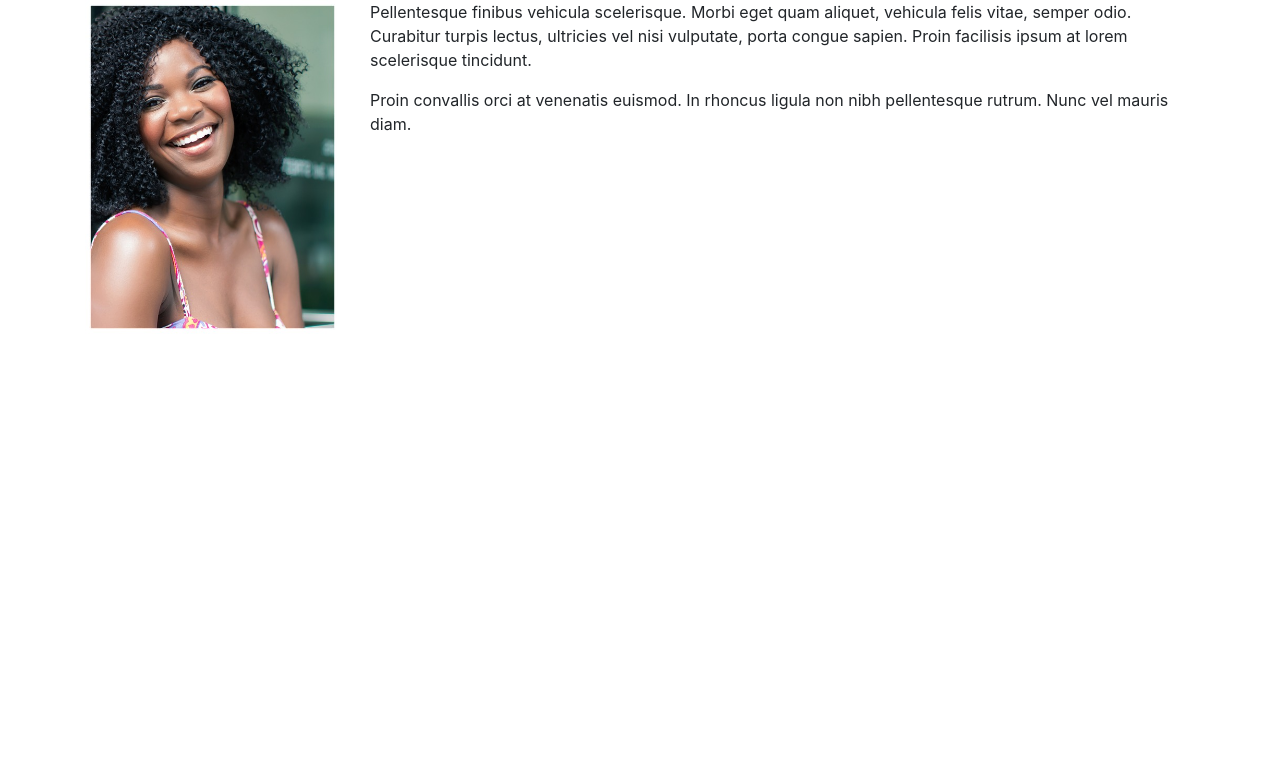
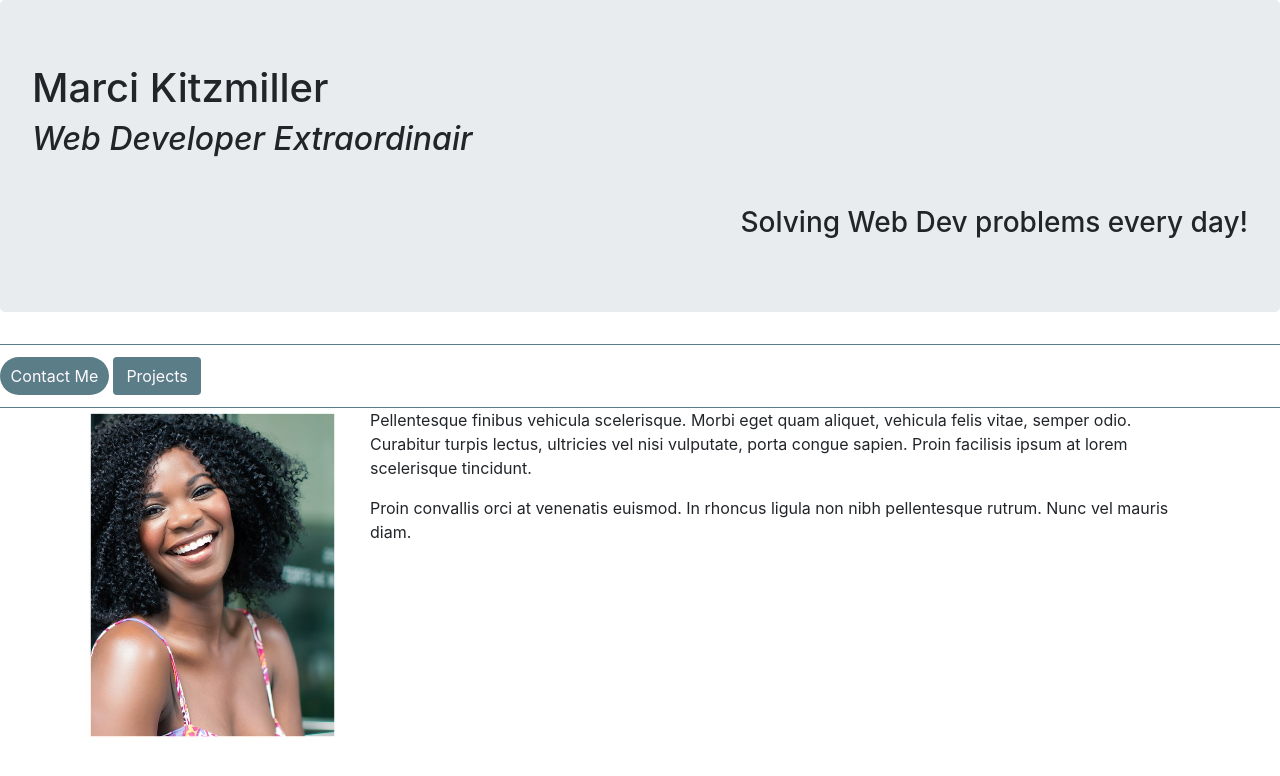
Before and after one commit to LNguyen95uzi/IntroToWebDev, a plain HTML site: page classwork/bootstrap-examples.html in a window 1280 px wide. Drawn offline with nearby package versions, Linux system fonts and the light colour scheme.

Commit message:
adding jumbotron and nav buttons with bootstrap

```diff
--- a/classwork/bootstrap-examples.html
+++ b/classwork/bootstrap-examples.html
@@ -15,8 +15,34 @@
       integrity="sha384-MCw98/SFnGE8fJT3GXwEOngsV7Zt27NXFoaoApmYm81iuXoPkFOJwJ8ERdknLPMO"
       crossorigin="anonymous"
     />
+    <style>
+      nav {
+        border-top: thin #5b7d87 solid;
+        border-bottom: thin #5b7d87 solid;
+        padding-top: 12px;
+        padding-bottom: 12px;
+      }
+      nav .btn {
+        background-color: #5b7d87;
+        color: #fef9ff;
+      }
+
+      nav .btn:hover {
+        font-weight: bold;
+      }
+    </style>
   </head>
   <body>
+    <header class="jumbotron">
+      <h1>Marci Kitzmiller</h1>
+      <h2 class="font-italic">Web Developer Extraordinair</h2>
+      <h3 class="text-right mt-5">Solving Web Dev problems every day!</h3>
+    </header>
+
+    <nav>
+      <a class="btn badge-pill" href="">Contact Me</a>
+      <a class="btn" href="">Projects</a>
+    </nav>
     <div class="container">
       <div class="row">
         <div class="col-lg-3 col-md">
```
